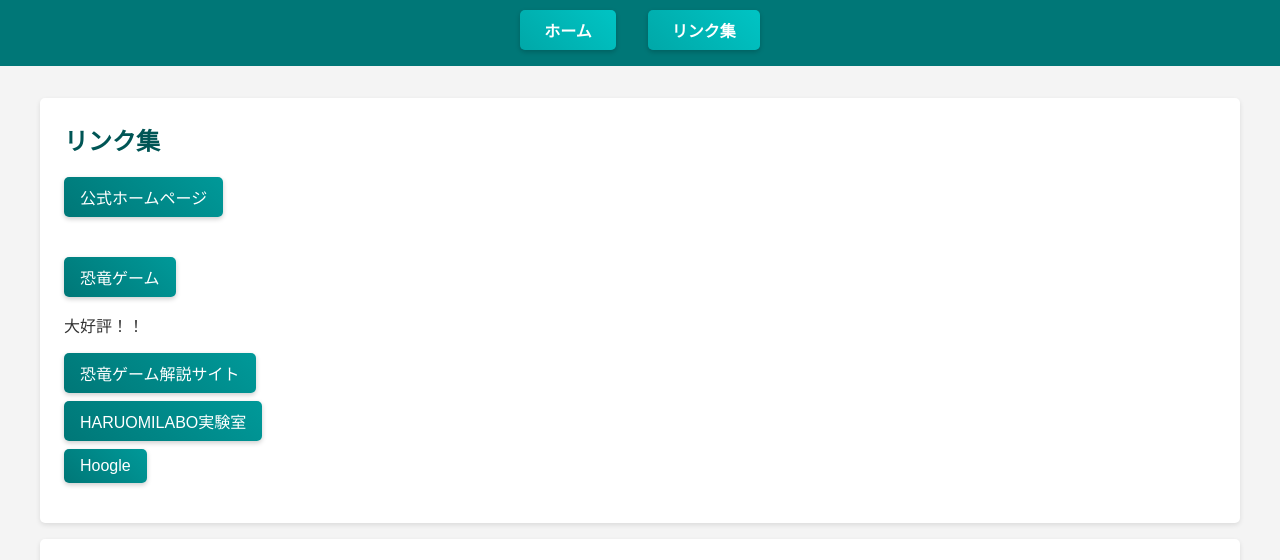
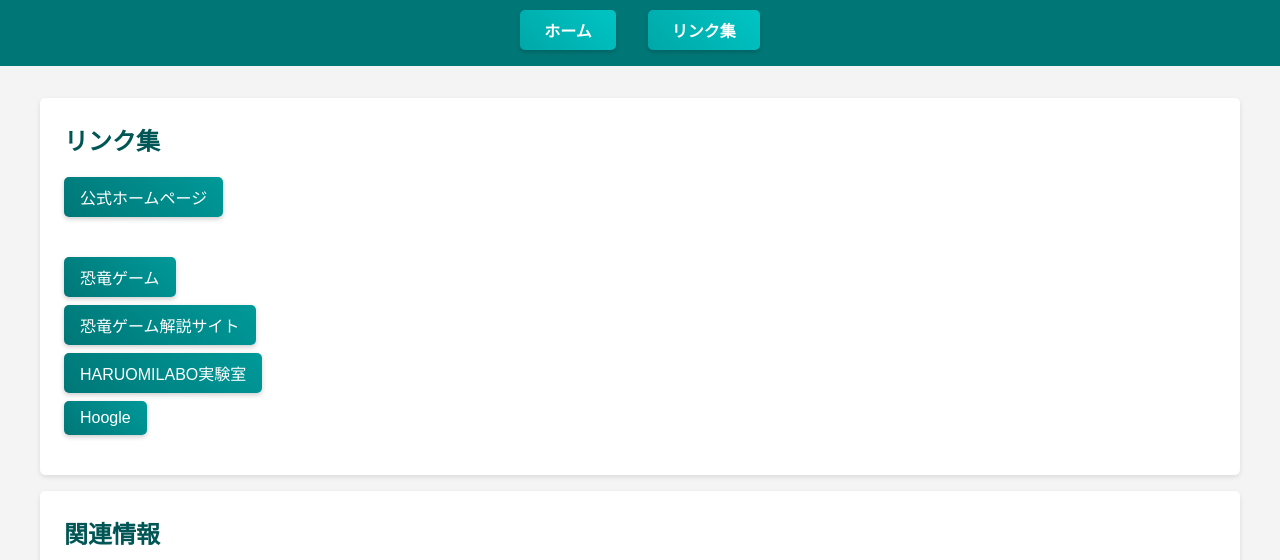
Before and after one commit to cltgm1352/haruomilabo-potarusaito, a plain HTML site: page index.html in a window 1280 px wide. Shown: the part 188-748 px from the top of the page. Drawn offline with Linux system fonts and the light colour scheme.

Commit message:
Update index.html

```diff
--- a/index.html
+++ b/index.html
@@ -132,7 +132,7 @@
             <h2>リンク集</h2>
             <ul>
                 <li><a href="https://haruomilabo-home.amebaownd.com">公式ホームページ</a></li>
-       　　　　　　<li><a href="https://haruomilabo-home.amebaownd.com">恐竜ゲーム</a></li><p>大好評！！</p>
+       　　　　　　<li><a href="https://haruomilabo-home.amebaownd.com">恐竜ゲーム</a></li>
                 <li><a href="https://kyouryuuge-mu-kaisetu.my.canva.site">恐竜ゲーム解説サイト</a></li>
                 <li><a href="https://haruomilabo3.amebaownd.com">HARUOMILABO実験室</a></li>
                 <li><a href="https://cltgm1352.github.io/Hoogle/">Hoogle</a></li>
```
